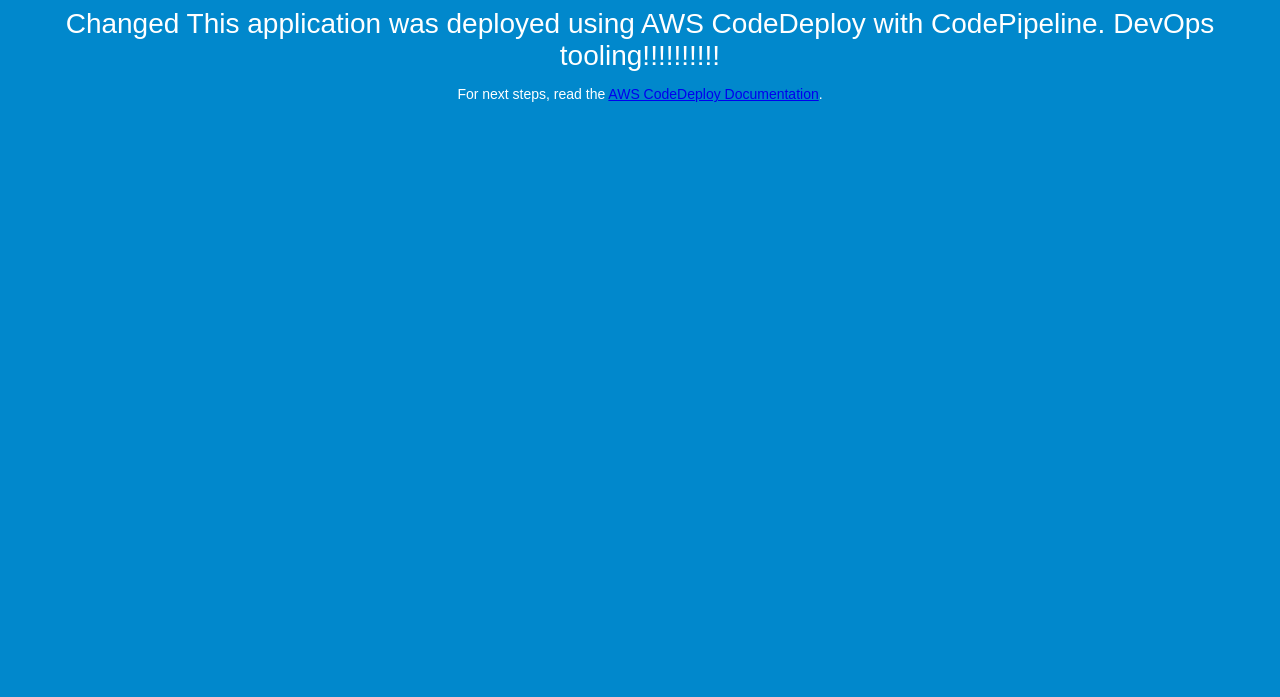
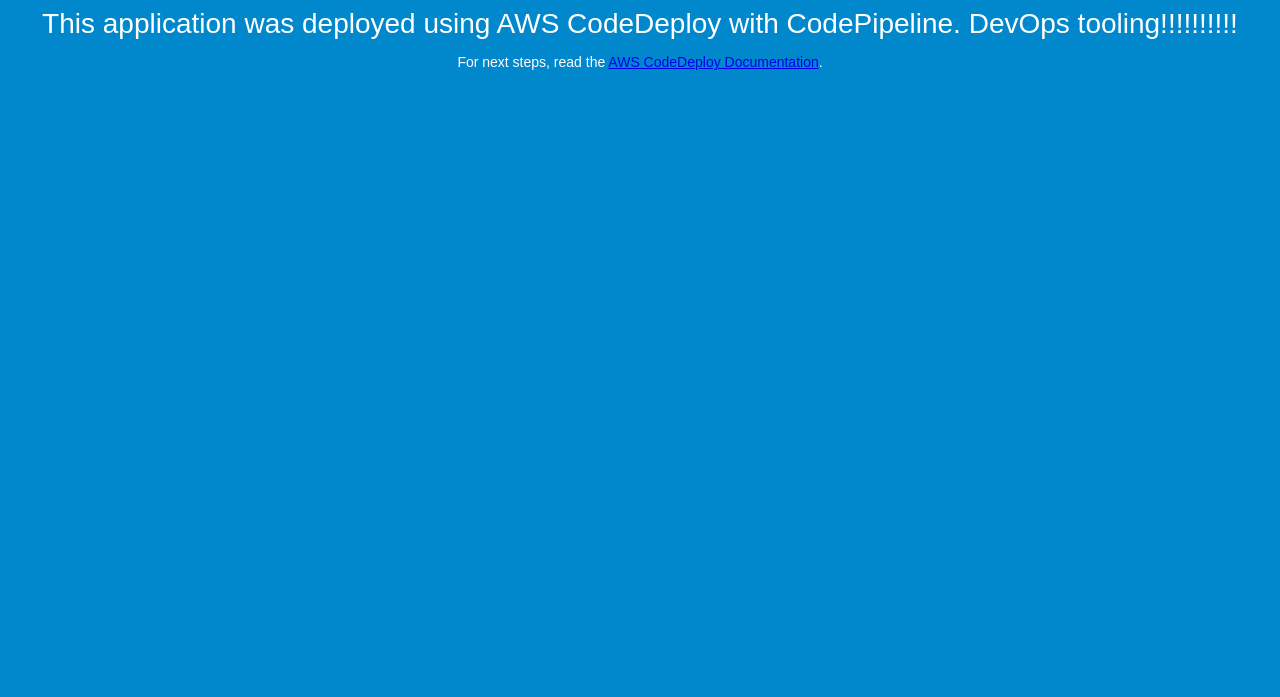
Before and after one commit to rubensdevito/awsexperience2, a plain HTML site: page index.html in a window 1280 px wide. Shown: the part 103-800 px from the top of the page. Drawn offline with Linux system fonts and the light colour scheme.

Commit message:
Novo Deploy

```diff
--- a/index.html
+++ b/index.html
@@ -26,7 +26,7 @@
 <body>
   <div align="center">
     <h1>Congratulations</h1>
-    <h2> Changed This application was deployed using AWS CodeDeploy with CodePipeline. DevOps tooling!!!!!!!!!!</h2>
+    <h2> This application was deployed using AWS CodeDeploy with CodePipeline. DevOps tooling!!!!!!!!!!</h2>
     <p>For next steps, read the <a href="http://aws.amazon.com/documentation/codedeploy">AWS CodeDeploy Documentation</a>.</p>
   </div>
 </body>
```
